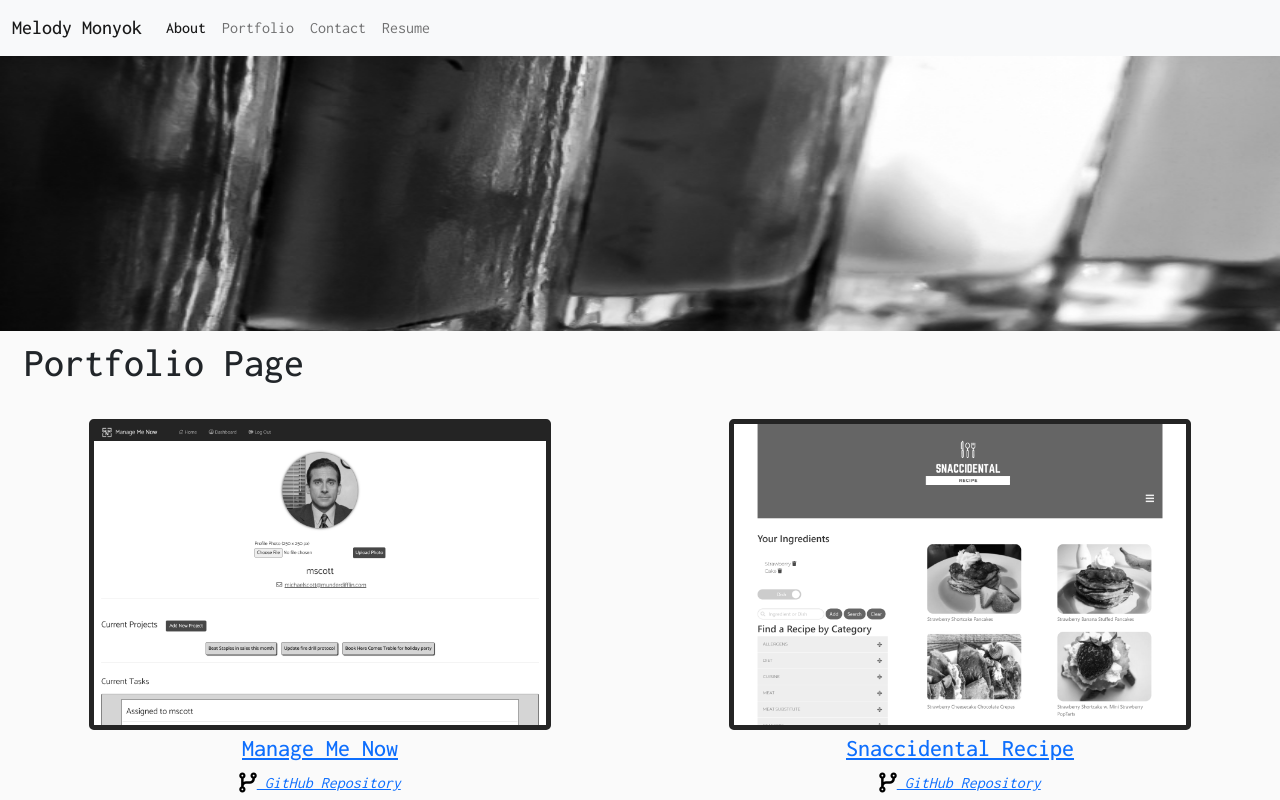
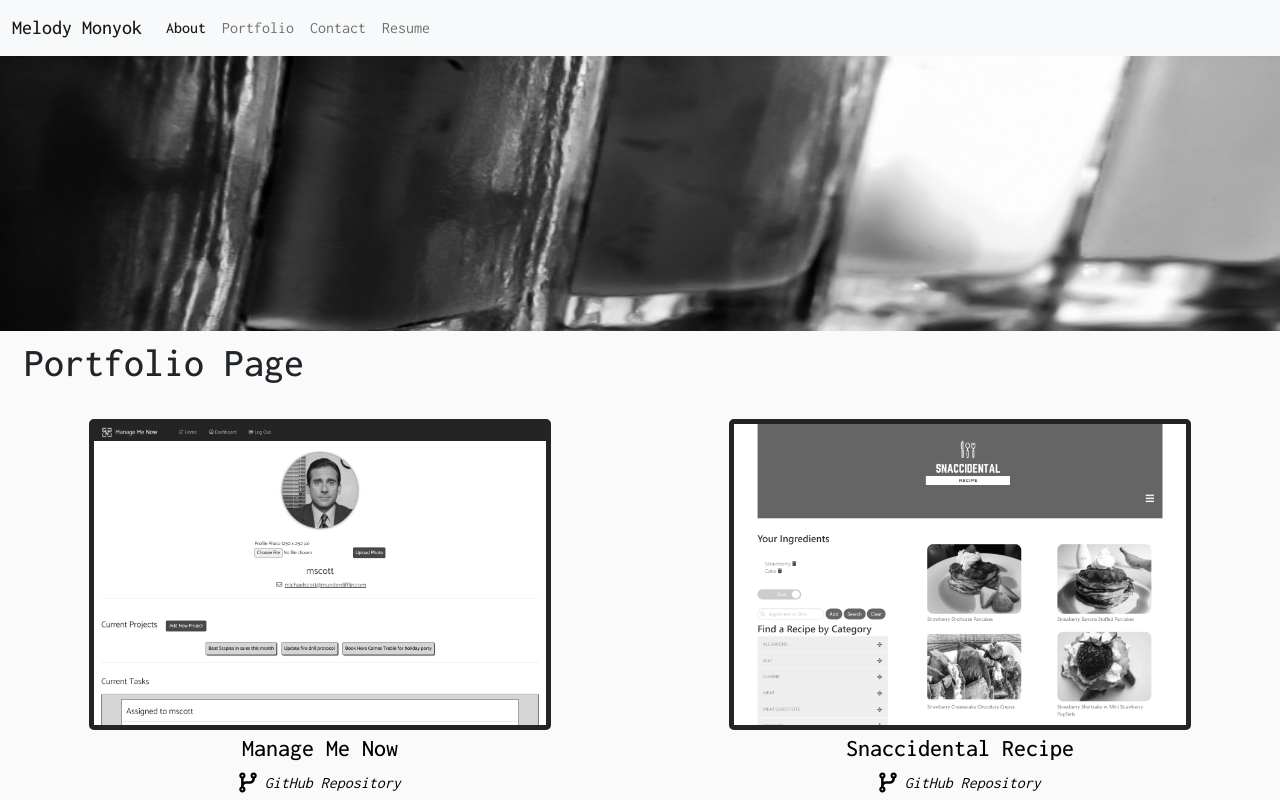
Before and after one commit to mmonyok/reactPortfolio, a React (Create React App) app in the folder client/: page /portfolio in a window 1280 px wide. Shown: the top 800 px of the page. Built offline with nearby package versions, Linux system fonts and the light colour scheme.

Commit message:
Updated link styling on portfolio page.

```diff
--- a/client/src/assets/styles/Projects.css
+++ b/client/src/assets/styles/Projects.css
@@ -26,3 +26,12 @@ img[class*="projectImg"]:hover {
   font-family: 'Inconsolata', monospace;
   font-weight: 500;
 }
+
+.portfolioCard a {
+  text-decoration: none;
+  color: black;
+}
+
+.portfolioCard a:hover {
+  color: grey;
+}
```
